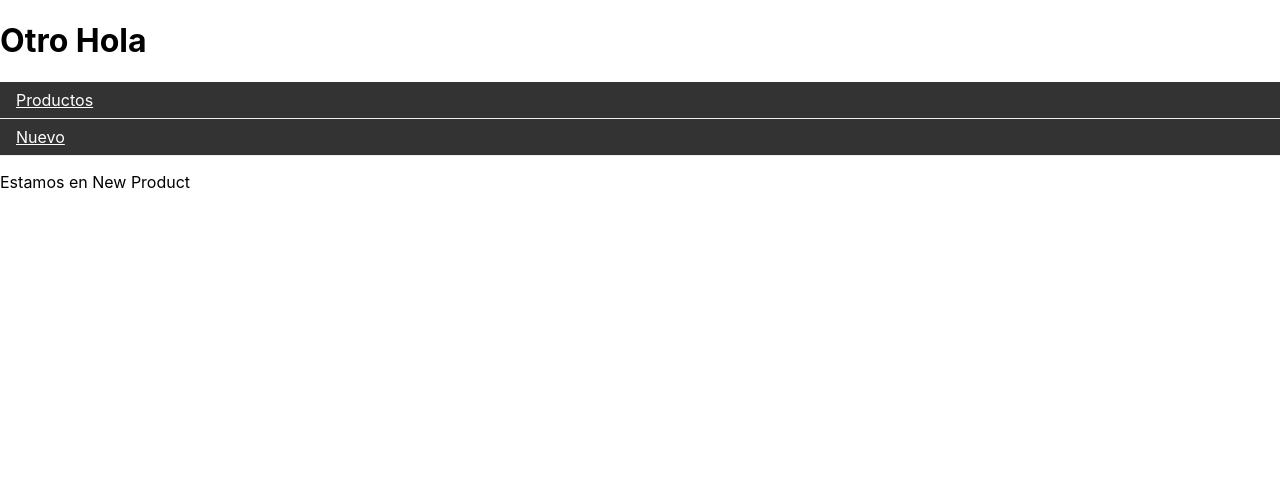
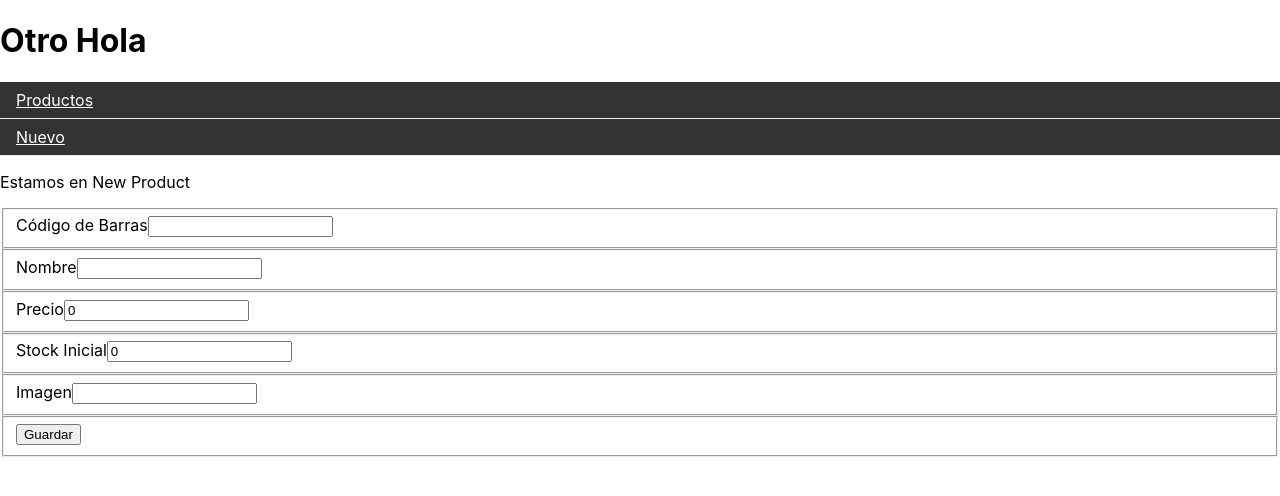
Before and after one commit to obetancourthunicah/sw201803_mongospa, a React (Create React App) app: page /new in a window 1280 px wide. Shown: the top 496 px of the page. Built offline with nearby package versions, Linux system fonts and the light colour scheme.

Commit message:
Demo de Formularios Controlados y Como mmanejar con estados y manejadores los valores de los estados

```diff
--- a/src/components/NewProduct/NewProduct.js
+++ b/src/components/NewProduct/NewProduct.js
@@ -3,10 +3,78 @@ import React, { Component } from 'react';
 export default class NewProduct extends Component {
   constructor() {
     super();
+    this.state = {
+      "codbarra":'',
+      "nombre": '',
+      "precio": 0,
+      "stock": 0,
+      "imagen": '',
+      "precioError":'',
+      "nombreError": ''
+    }
+    this.onChangeHandler = this.onChangeHandler.bind(this);
+    this.onClickHandler = this.onClickHandler.bind(this);
+  }
+  onChangeHandler(e){
+    let { name, value  } = e.currentTarget;
+    this.setState({...this.state, [name]:value});
+  }
+  onClickHandler(e){
+    e.preventDefault();
+    e.stopPropagation();
+    //alert("Hizo Click en el Botón" + JSON.stringify(this.state));
+    let errorKeys = {}
+    if(parseInt(this.state.precio) == 0){
+      errorKeys.precioError = 'El Precio no Puede se 0';
+    }
+    if((/^\s*$/).test(this.state.nombre)){
+      errorKeys.nombreError = 'El nombre del Producto es necesario!';
+    }
+    if (Object.keys(errorKeys).length){
+      this.setState({...this.state, ...errorKeys});
+    }else{
+      //lamar a guardar en api
+      this.setState({
+        "codbarra": '',
+        "nombre": '',
+        "precio": 0,
+        "stock": 0,
+        "imagen": '',
+        "precioError": ''});
+    }
   }
   render() {
     return (
+      <section>
       <p>Estamos en New Product</p>
+      <fieldset>
+        <label>Código de Barras</label>
+          <input type="text" name="codbarra" value={this.state.codbarra}
+            onChange={this.onChangeHandler}
+          />
+      </fieldset>
+      <fieldset>
+        <label>Nombre</label>
+        <input type="text"  name="nombre" value={this.state.nombre} onChange={this.onChangeHandler}/>
+         {(this.state.nombreError !== '')? (<span>{this.state.nombreError}</span>): null}
+      </fieldset>
+      <fieldset>
+        <label>Precio</label>
+        <input type="number"  name="precio" onChange={this.onChangeHandler} value={this.state.precio}/>
+        {(this.state.precioError !== '')? (<span>{this.state.precioError}</span>): null}
+      </fieldset>
+      <fieldset>
+        <label>Stock Inicial</label>
+        <input type="number" name="stock" value={this.state.stock} onChange={this.onChangeHandler} />
+      </fieldset>
+      <fieldset>
+        <label>Imagen</label>
+        <input type="text" name="imagen" value={this.state.imagen} onChange={this.onChangeHandler} />
+      </fieldset>
+      <fieldset>
+        <button onClick={this.onClickHandler}>Guardar</button>
+      </fieldset>
+      </section>
     )
   }
 }
```
